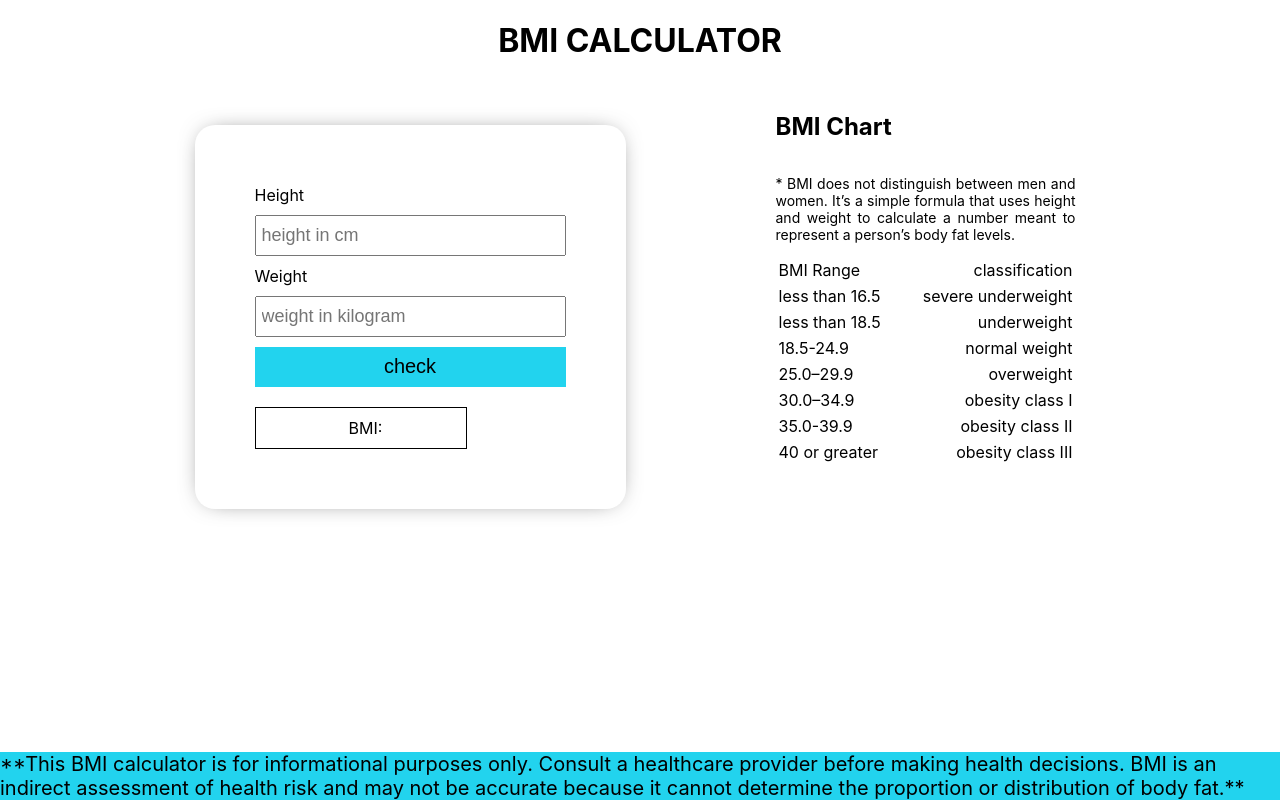
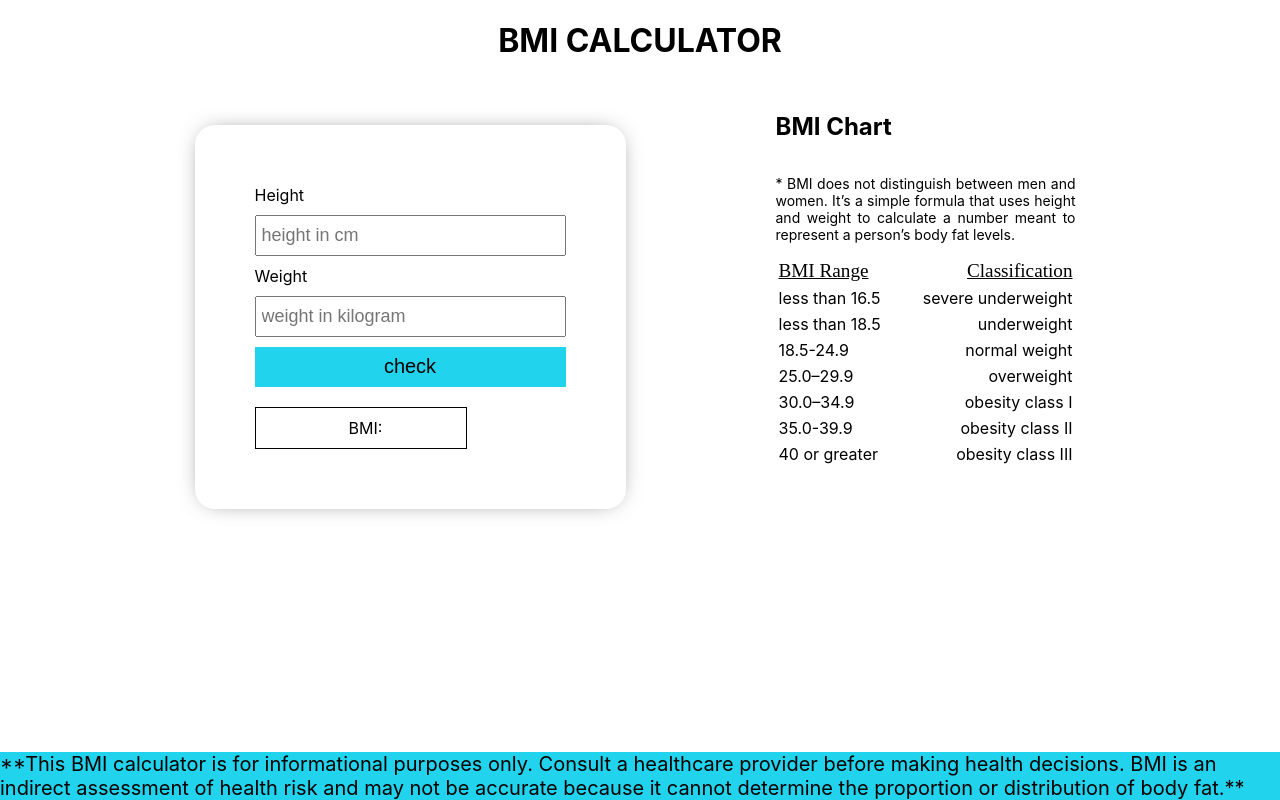
Before and after one commit to RaviPratihast/bmi-calculator, a React (Create React App) app: page / in a window 1280 px wide. Built offline with nearby package versions, Linux system fonts and the light colour scheme.

Commit message:
Style: fonts

```diff
--- a/src/App.css
+++ b/src/App.css
@@ -66,6 +66,11 @@
   display: flex;
   flex-direction: column;
 }
+.main-BMI-chart-container > .BMI-range-classification-container {
+  font-family: bold;
+  font-size: larger;
+  text-decoration: underline;
+}
 .main-BMI-chart-container > .bmi-row {
   display: flex;
   justify-content: space-between;
@@ -85,7 +90,7 @@ footer {
   .bmi-calculator-container {
     flex-direction: column;
   }
-  .bmi-calculator-container>form{
+  .bmi-calculator-container > form {
     padding: 18px;
   }
 }
--- a/src/App.js
+++ b/src/App.js
@@ -60,7 +60,7 @@ function App() {
           <div className="main-BMI-chart-container">
             <div className="bmi-row BMI-range-classification-container ">
               <div className="bmi-column">BMI Range</div>
-              <div className="bmi-column">classification</div>
+              <div className="bmi-column">Classification</div>
             </div>
             <div className="bmi-row severe-underweight-container">
               <div>less than 16.5</div>
```
